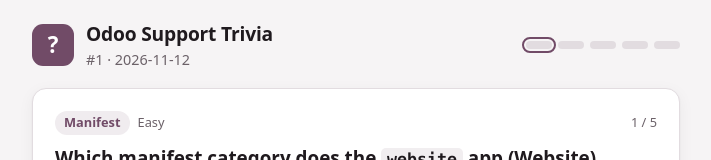
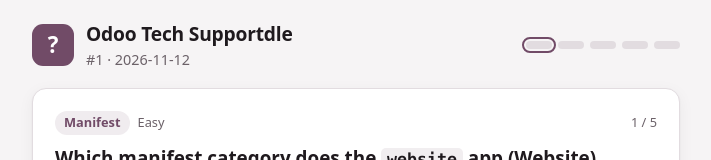
Before and after one commit to brcut-odoo/tech-supportdle, a SvelteKit app: page / in a window 1280 px wide. Shown: the top 160 px of the page, without its empty margins (284-995 px from the left). Built offline with nearby package versions, Linux system fonts and the light colour scheme.

Commit message:
Update Title

```diff
--- a/src/routes/+page.svelte
+++ b/src/routes/+page.svelte
@@ -100,7 +100,7 @@
 		if (!set) return;
 		// Link to this exact day so the recipient plays the same set, even on a later day.
 		const url = `${location.origin}${location.pathname}?d=${set.dateKey}`;
-		const text = `Odoo Support Trivia #${set.number} (${set.dateKey})\n${squares} ${score}/${total}\n${url}`;
+		const text = `Odoo Tech Supportdle #${set.number} (${set.dateKey})\n${squares} ${score}/${total}\n${url}`;
 		try {
 			await navigator.clipboard.writeText(text);
 			copied = true;
@@ -125,13 +125,13 @@
 </script>
 
 <svelte:window onkeydown={onKey} />
-<svelte:head><title>Odoo Support Trivia</title></svelte:head>
+<svelte:head><title>Odoo Tech Supportdle</title></svelte:head>
 
 <header>
 	<div class="brand">
 		<span class="logo" aria-hidden="true">?</span>
 		<div>
-			<h1>Odoo Support Trivia</h1>
+			<h1>Odoo Tech Supportdle</h1>
 			{#if set}
 				<p class="sub">
 					#{set.number} · {set.dateKey}
--- a/src/routes/about/+page.svelte
+++ b/src/routes/about/+page.svelte
@@ -8,7 +8,7 @@
 	const families = Object.entries(meta.families).sort((a, b) => b[1] - a[1]);
 </script>
 
-<svelte:head><title>How it works · Odoo Support Trivia</title></svelte:head>
+<svelte:head><title>How it works · Odoo Tech Supportdle</title></svelte:head>
 
 <p><a href={resolve('/')}>← Back to today's set</a></p>
 <article class="card">
```
Also changed, not shown: 1 other file (tests, documents, lock files or other folders).
